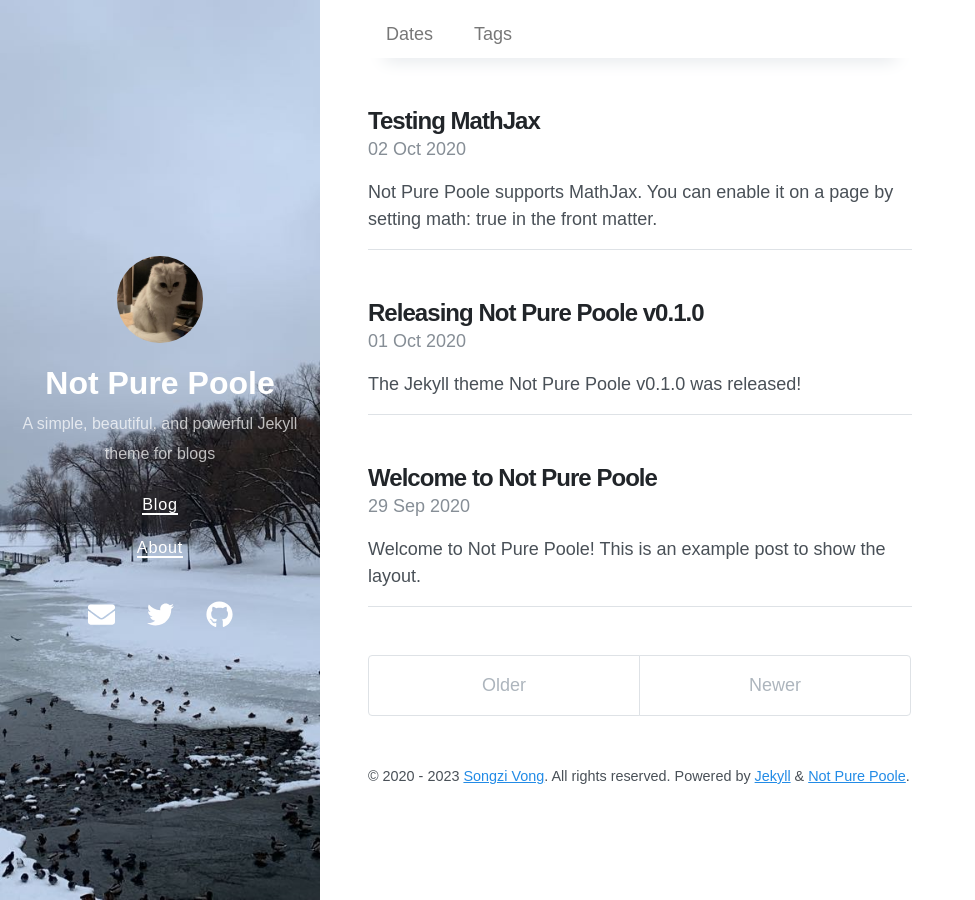
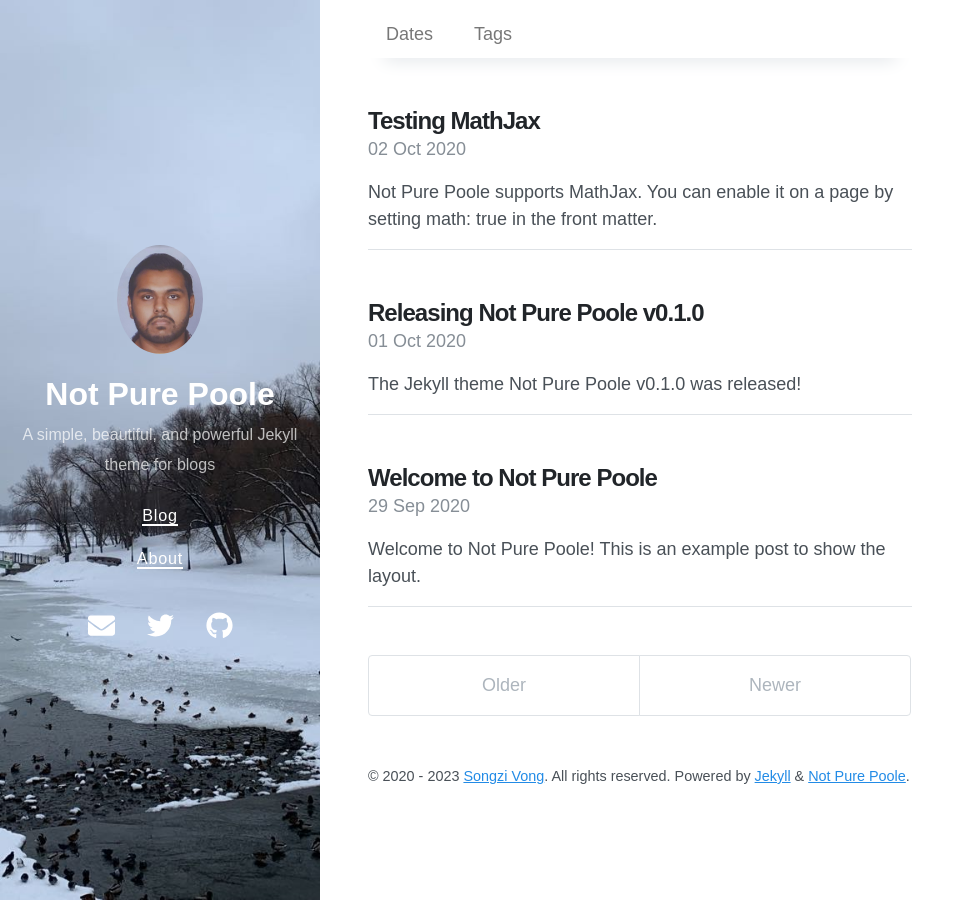
Before and after one commit to SabbirAhmad26/sabbirahmad26.github.io, a Jekyll site: the page built from index.html, in a window 1280 px wide. Shown: the whole page, without its empty margins (0-975 px from the left). Built offline with Jekyll 4.4.1, drawn with Linux system fonts in a browser that asks for light colours; nearby versions of some CDN libraries; the list of posts is cut into pages by our own code.

Commit message:
Update _config.yml

```diff
--- a/_config.yml
+++ b/_config.yml
@@ -2,7 +2,7 @@
 title: Not Pure Poole
 description: A simple, beautiful, and powerful Jekyll theme for blogs
 url: https://vszhub.github.io
-avatar: /avatar.jpeg
+avatar: /Photo.png
 paginate: 5
 permalink: pretty
 cover_image: /bg.jpeg
```
